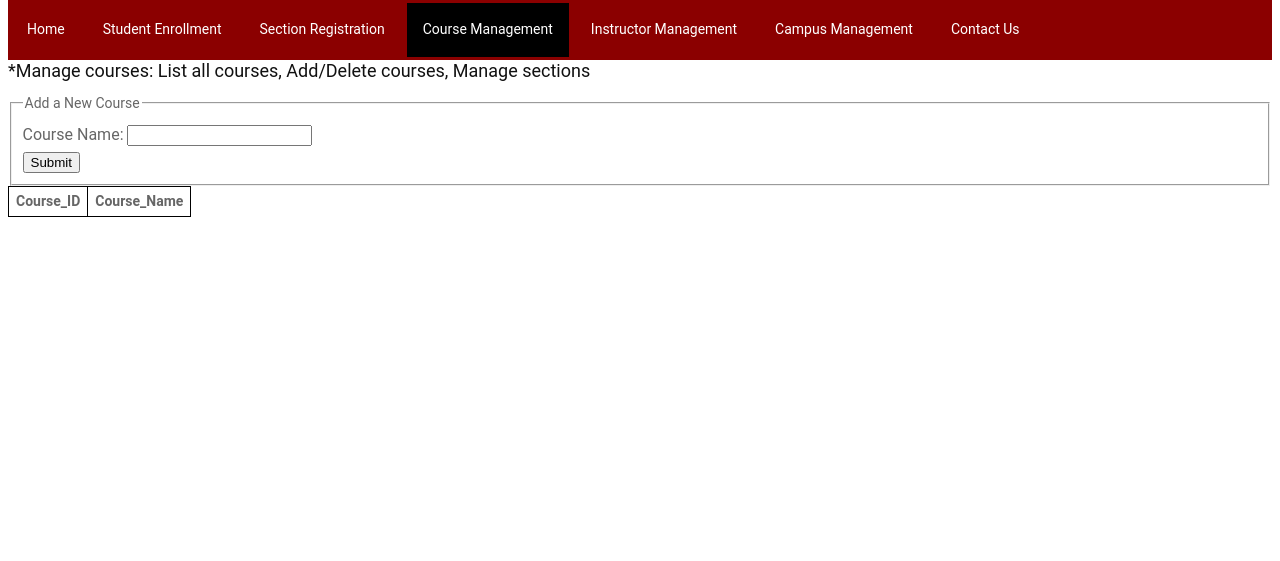
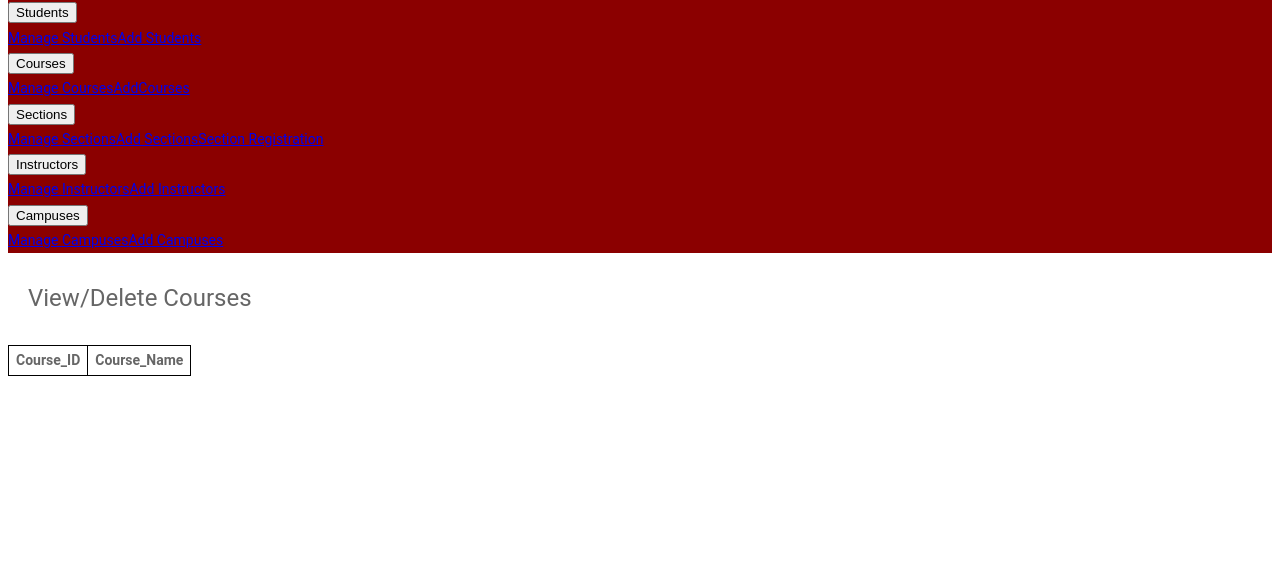
Before and after one commit to lyanita/cs340-project, a Flask app: page /courses.html in a window 1280 px wide. Shown: the part 83-644 px from the top of the page. Run offline with Flask 2, Linux system fonts and the light colour scheme; data that the repository does not hold is empty; some libraries are stand-ins or nearby versions.

Commit message:
Updated navbar, changed contents to manage courses

```diff
--- a/templates/courses.html
+++ b/templates/courses.html
@@ -2,7 +2,7 @@
 <html>
 
 <head>
-    <title>AH University - Manage courses</title>
+    <title>AH University - Manage Courses</title>
     <link rel="stylesheet" href="../static/css/main.css">
 </head>
 
@@ -10,34 +10,10 @@
     <!-- page header placeholder-->
     <div id="header"></div>
 
-    <div class="links">
-        <ul class="nav">
-            <li class="link"><a href="index.html">Home</a></li>
-            <li class="link"><a href="students.html">Student Enrollment</a></li>
-            <li class="link"><a href="sections.html">Section Registration</a></li>
-            <li class="link"><a class="active" href="courses.html">Course Management</a></li>
-            <li class="link"><a href="instructors.html">Instructor Management</a></li>
-            <li class="link"><a href="campuses.html">Campus Management</a></li>
-            <li class="link"><a href="contact.html">Contact Us</a></li>
-        </ul>
-    </div>
+    <!-- navbar placeholder-->
+    <div id="navbar"></div>
 
-    <h4>*Manage courses: List all courses, Add/Delete courses, Manage sections</h4>
-
-    <!-- Form (Add Course) -->
-    <div class="courses-forms">
-        <form method="post">
-            <fieldset>
-                <legend>Add a New Course</legend>
-                <label>Course Name:
-                    <input type="text" name="course_name" id="course_name">
-                </label>
-                </br>
-                <input type="submit" id="course_post">
-                {{ post_message }}
-            </fieldset>
-        </form>
-    </div>
+    <h3>View/Delete Courses</h3>
 
     <!-- Table -->
     <div id="courses-container">
@@ -70,6 +46,7 @@
 
     <!-- javascript -->
     <script src="../static/header.js"></script>
+    <script src="../static/nav.js"></script>
     <script src="../static/footer.js"></script>
 
 </body>
```
